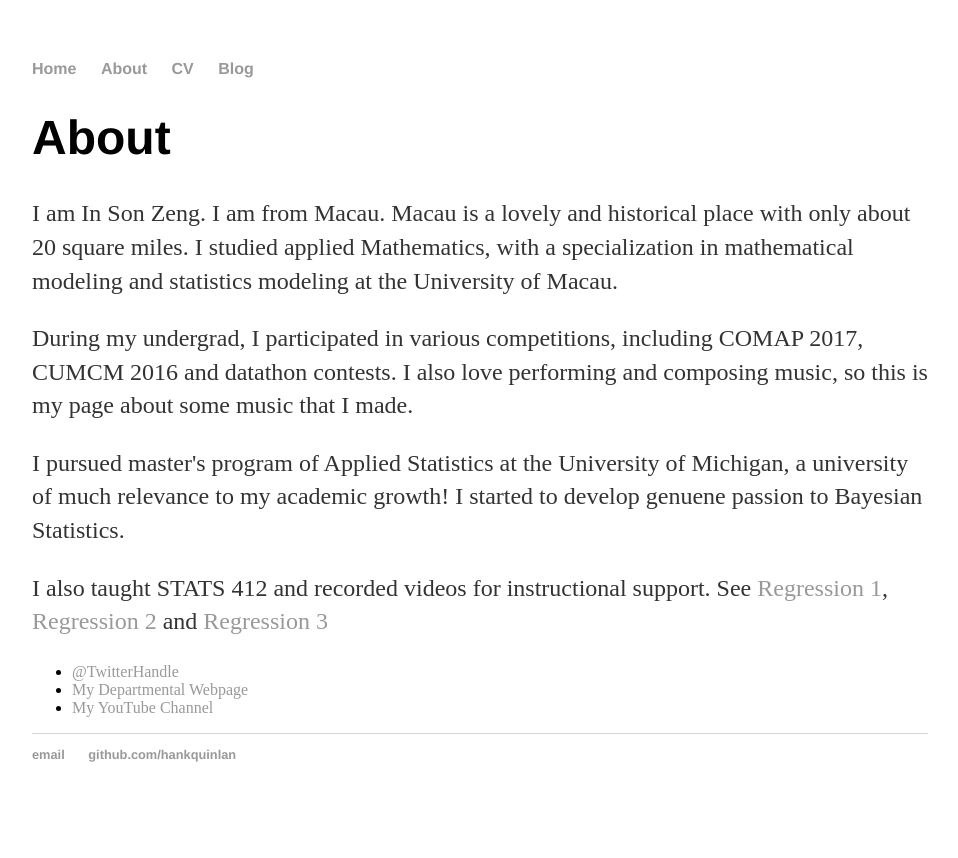
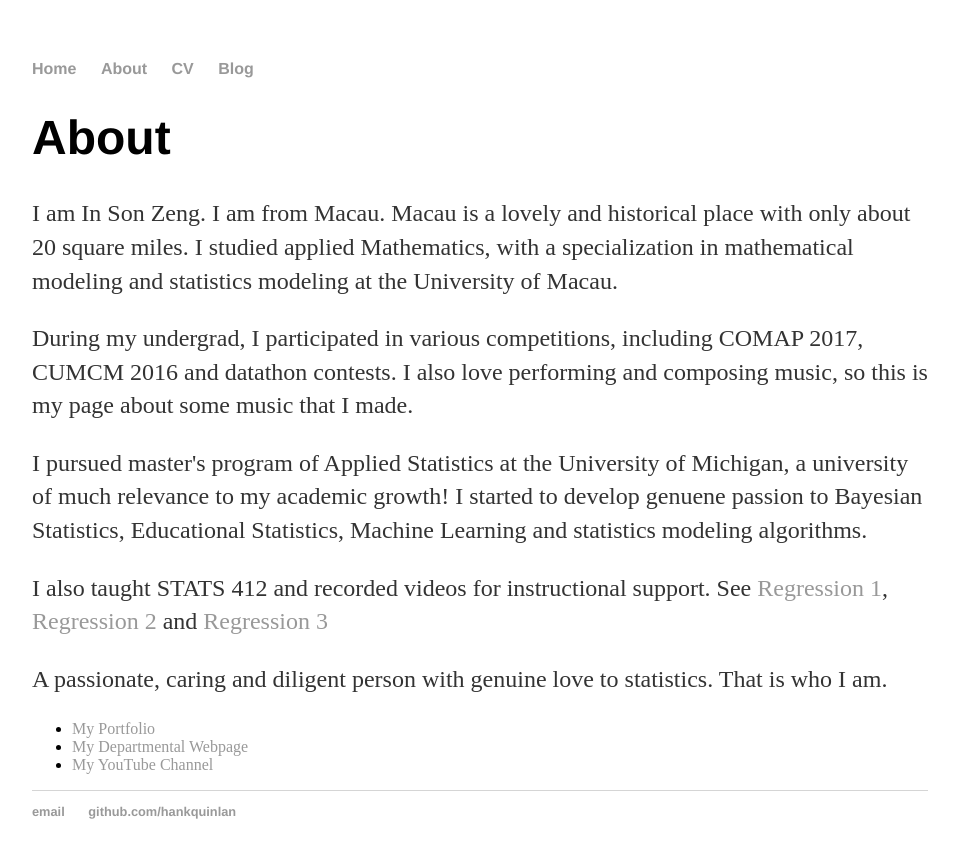
Before and after one commit to son520804/son520804.github.io, a Jekyll site: the page built from about/index.html, in a window 1280 px wide. Shown: the top 858 px of the page, without its empty margins (160-1118 px from the left). Built offline with Jekyll 4.4.1, drawn with Linux system fonts in a browser that asks for light colours.

Commit message:
Update index.html

```diff
--- a/about/index.html
+++ b/about/index.html
@@ -7,10 +7,11 @@ title: About In Son
 			<h1>About</h1>
 			<p>I am In Son Zeng. I am from Macau. Macau is a lovely and historical place with only about 20 square miles. I studied applied Mathematics, with a specialization in mathematical modeling and statistics modeling at the University of Macau.</p>
 			<p>During my undergrad, I participated in various competitions, including COMAP 2017, CUMCM 2016 and datathon contests. I also love performing and composing music, so this is my page about some music that I made.</p>
-			<p>I pursued master's program of Applied Statistics at the University of Michigan, a university of much relevance to my academic growth! I started to develop genuene passion to Bayesian Statistics.</p>
+			<p>I pursued master's program of Applied Statistics at the University of Michigan, a university of much relevance to my academic growth! I started to develop genuene passion to Bayesian Statistics, Educational Statistics, Machine Learning and statistics modeling algorithms.</p>
 			<p>I also taught STATS 412 and recorded videos for instructional support. See <a href="https://www.youtube.com/watch?v=2ShMzFyInW0&t=11s">Regression 1</a>, <a href="https://www.youtube.com/watch?v=5H66cNRQVZk&t=2s">Regression 2</a> and <a href="https://www.youtube.com/watch?v=RSZbqHQQhIo&t=5s">Regression 3</a><p>
+			<p>A passionate, caring and diligent person with genuine love to statistics. That is who I am.</p>
 			<ul class="contacts">
-				<li><a href="#">@TwitterHandle</a></li>
+				<li><a href="#">My Portfolio</a></li>
 				<li><a href="https://lsa.umich.edu/stats">My Departmental Webpage</a></li>
 				<li><a href="https://www.youtube.com/channel/UCa2fl7zkIMx3Xfhs5_H8W5Q?view_as=subscriber">My YouTube Channel</a></li>
 				</ul>
```
